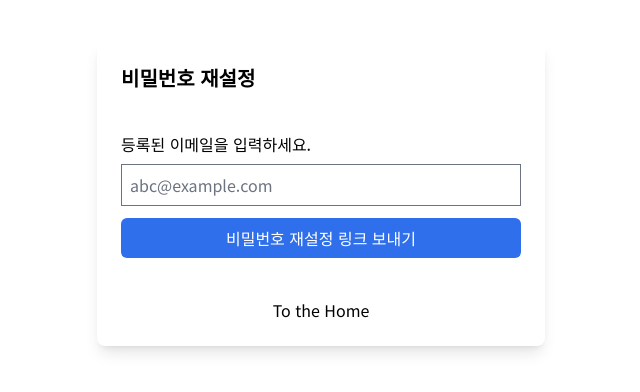
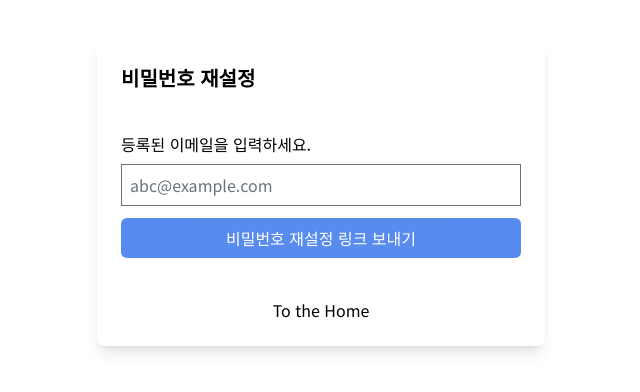
Before and after one commit to 82orez/levelup-chart-dashboard, a Next.js app: page /users/reset-password in a window 1280 px wide. Shown: the top 392 px of the page, without its empty margins (319-959 px from the left). Built offline with nearby package versions, Linux system fonts and the light colour scheme; no server answers.

Commit message:
reset password ui changed

```diff
--- a/src/app/users/reset-password/page.tsx
+++ b/src/app/users/reset-password/page.tsx
@@ -3,6 +3,7 @@
 import { useState } from "react";
 import { useMutation } from "@tanstack/react-query";
 import Link from "next/link";
+import { AiOutlineLoading3Quarters } from "react-icons/ai";
 
 export default function ResetPassword() {
   const [email, setEmail] = useState("");
@@ -52,9 +53,15 @@ export default function ResetPassword() {
             onChange={(e) => setEmail(e.target.value)}
             className="mb-3 block w-full border p-2"
           />
-          <button onClick={() => sendResetLink.mutate()} disabled={!email} className="w-full rounded-md bg-blue-600 p-2 text-white hover:bg-blue-400">
-            비밀번호 재설정 링크 보내기
-          </button>
+          <div className={"relative"}>
+            <button
+              onClick={() => sendResetLink.mutate()}
+              disabled={!email || sendResetLink.isPending}
+              className="w-full rounded-md bg-blue-600 p-2 text-white hover:bg-blue-400 disabled:opacity-80">
+              {sendResetLink.isPending ? "링크 보내는 중..." : "비밀번호 재설정 링크 보내기"}
+            </button>
+            {sendResetLink.isPending && <AiOutlineLoading3Quarters className={"absolute left-12 top-3.5 animate-spin"} />}
+          </div>
         </>
       ) : (
         <p className="text-green-500">{message}</p>
```
